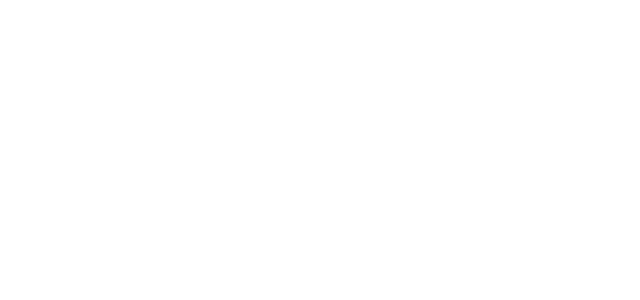
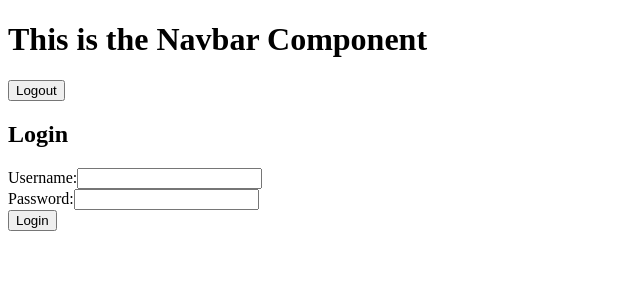
Before and after one commit to cboquiren/the-indecisive-gamer, a React (Vite) app: page / in a window 1280 px wide. Shown: the top 300 px of the page, without its empty margins (0-640 px from the left). Built offline with nearby package versions, Linux system fonts and the light colour scheme.

Commit message:
Create Forms (Need to be refactored)

```diff
--- a/package.json
+++ b/package.json
@@ -10,6 +10,7 @@
     "preview": "vite preview"
   },
   "dependencies": {
+    "json-server": "^0.17.4",
     "react": "^18.2.0",
     "react-dom": "^18.2.0",
     "react-hot-toast": "^2.4.1"
--- a/src/App.tsx
+++ b/src/App.tsx
@@ -1,5 +1,20 @@
+import { Navbar } from "./Pages/navbar";
+import { GamesProvider } from "./Providers/GamesProvider";
+import { InteractionProvider } from "./Providers/InteractionsProvider";
+import { UserProvider } from "./Providers/UserProvider";
+
 function App() {
-  return <></>;
+  return (
+    <>
+      <GamesProvider>
+        <UserProvider>
+          <InteractionProvider>
+            <Navbar></Navbar>
+          </InteractionProvider>
+        </UserProvider>
+      </GamesProvider>
+    </>
+  );
 }
 
 export default App;
--- /dev/null
+++ b/src/Components/FormInput.tsx
@@ -0,0 +1,17 @@
+import { ComponentProps } from "react";
+import { Transform } from "../Transformations";
+
+export const FormInputContainer = ({
+  label,
+  inputProps,
+}: {
+  label: string;
+  inputProps: ComponentProps<"input">;
+}) => {
+  return (
+    <div className={`${label}-container`}>
+      <label htmlFor="">{Transform.capitalize(label)}:</label>
+      <input type="text" {...inputProps} />
+    </div>
+  );
+};
--- /dev/null
+++ b/src/Components/Login.tsx
@@ -0,0 +1,53 @@
+import { useState } from "react";
+import { useUser } from "../Providers/UserProvider";
+import toast from "react-hot-toast";
+import { FormInputContainer } from "./FormInput";
+
+export const Login = () => {
+  const [usernameInput, setUsernameInput] = useState<string | null>(null);
+  const [passwordInput, setPasswordInput] = useState<string | null>(null);
+
+  const { userLogin } = useUser();
+
+  const verified = usernameInput !== null && passwordInput !== null;
+
+  const reset = () => {
+    setPasswordInput(null);
+    setUsernameInput(null);
+  };
+
+  return (
+    <div>
+      <form
+        onSubmit={(e) => {
+          e.preventDefault();
+          if (!verified) {
+            toast.error("Username and Password must be valid!");
+            setPasswordInput(null);
+          } else {
+            userLogin({ username: usernameInput, password: passwordInput })
+              .then(() => reset())
+              .catch(() => setPasswordInput(null));
+          }
+        }}
+      >
+        <h2>Login</h2>
+        <FormInputContainer
+          label="username"
+          inputProps={{
+            value: usernameInput === null ? "" : usernameInput,
+            onChange: (e) => setUsernameInput(e.target.value),
+          }}
+        />
+        <FormInputContainer
+          label="password"
+          inputProps={{
+            value: passwordInput === null ? "" : passwordInput,
+            onChange: (e) => setPasswordInput(e.target.value),
+          }}
+        />
+        <button type="submit">Login</button>
+      </form>
+    </div>
+  );
+};
--- /dev/null
+++ b/src/Pages/navbar.tsx
@@ -0,0 +1,15 @@
+import { Login } from "../Components/Login";
+import { useUser } from "../Providers/UserProvider";
+
+export const Navbar = () => {
+  const { user, userLogout } = useUser();
+  return (
+    <div>
+      <h1>This is the Navbar Component</h1>
+      <button onClick={() => userLogout()}>Logout</button>
+      <p>{user?.username}</p>
+      <p>{user?.password}</p>
+      <Login />
+    </div>
+  );
+};
--- a/src/Providers/UserProvider.tsx
+++ b/src/Providers/UserProvider.tsx
@@ -1,9 +1,14 @@
 import { TUser } from "../Types";
 import { Dispatch, ReactNode, SetStateAction, createContext, useState, useContext } from "react";
+import { userRequests } from "../apiRequests/UserApi";
+import toast from "react-hot-toast";
 
 type TUserContext = {
   user: TUser | null;
   setUser: Dispatch<SetStateAction<TUser | null>>;
+  userLogin: (user: Omit<TUser, "id">) => Promise<TUser>;
+  createUser: (user: Omit<TUser, "id">) => Promise<TUser>;
+  userLogout: () => void;
 };
 
 const UserContext = createContext<TUserContext | undefined>(undefined);
@@ -11,7 +16,32 @@
 export const UserProvider = ({ children }: { children: ReactNode }) => {
   const [user, setUser] = useState<TUser | null>(null);
 
-  return <UserContext.Provider value={{ user, setUser }}>{children}</UserContext.Provider>;
+  const userLogin = (user: Omit<TUser, "id">) => {
+    return userRequests.findUser(user).then((foundUser) => {
+      setUser(foundUser);
+      toast.success(`Welcome Back ${foundUser.username}!`);
+      return foundUser;
+    });
+  };
+
+  const createUser = (user: Omit<TUser, "id">) => {
+    return userRequests.createUser(user).then((newUser: TUser) => {
+      setUser(newUser);
+      toast.success(`Welcome ${newUser.username}!`);
+      return newUser;
+    });
+  };
+
+  const userLogout = () => {
+    setUser(null);
+    toast.success("Successfully logged out!");
+  };
+
+  return (
+    <UserContext.Provider value={{ user, setUser, userLogin, createUser, userLogout }}>
+      {children}
+    </UserContext.Provider>
+  );
 };
 
 export const useUser = () => {
--- /dev/null
+++ b/src/Transformations.ts
@@ -0,0 +1,8 @@
+const capitalize = (word: string) => {
+  const wordArr = word.split('')
+  return wordArr[0].toUpperCase() + wordArr.slice(1).join('');
+}
+
+export const Transform = {
+  capitalize
+}
--- a/src/apiRequests/UserApi.ts
+++ b/src/apiRequests/UserApi.ts
@@ -1,13 +1,45 @@
-import toast from "react-hot-toast/headless";
+import toast from "react-hot-toast";
+import { TUser } from "../Types";
 
 const user_URL = 'http://localhost:3000/users';
 
-const getAllUsers = () => {
+const findUser = (user: Omit<TUser,'id'>) => {
   return fetch(user_URL).then((response) => {
     if (!response.ok) {
-      toast.error("We're sorry, we can't reach our server");
+      toast.error("Sorry, our server seems to be afk");
+      throw new Error("Could not reach the server")
     }
-    return response.json()
+    return response.json();
+  }).then((response: TUser[]) => {
+    const findUsername = response.filter((knownUser) => knownUser.username === user.username);
+    if (findUsername.length === 0) {
+      toast.error("User Not Found!");
+      throw new Error("User Not Found!");
+    }
+    return findUsername
+  }).then((knownUsers) => {
+    const checkPassword = knownUsers.find((knownUser) => knownUser.password === user.password);
+    if (!checkPassword) {
+      toast.error("Username and Password Do Not Match")
+      throw new Error("Username and Password do not match");
+    }
+    return checkPassword;
+  })
+}
+
+const createUser = (user: Omit<TUser,'id'>) => {
+  return fetch(user_URL, {
+    method: "POST",
+    headers: {
+      "Content-Type": "application/json"
+    },
+    body: JSON.stringify(user)
+  }).then((response) => {
+    if (!response.ok) {
+      toast.error("Our server went to touch some grass");
+      throw new Error("Could not reach the server")
+    }
+    return response.json();
   })
 }
 
@@ -16,8 +48,7 @@
 
 
 
-
-
 export const userRequests = {
-  getAllUsers
+  findUser,
+  createUser
 }
```
Also changed, not shown: src/Components/CreateUser.tsx (added, +30 -0 lines), 1 other file (tests, documents, lock files or other folders).
